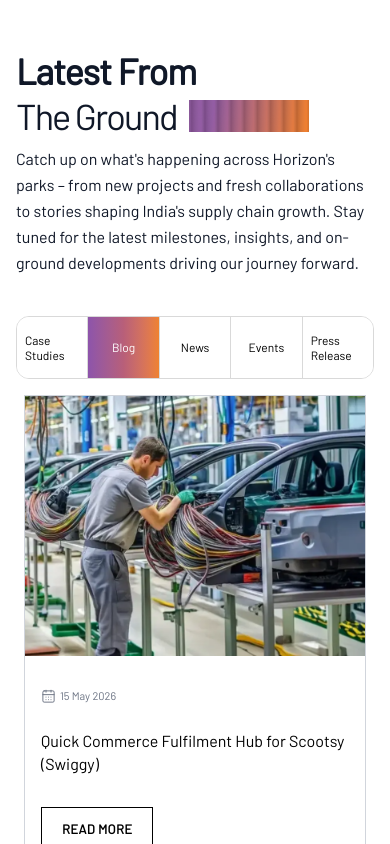
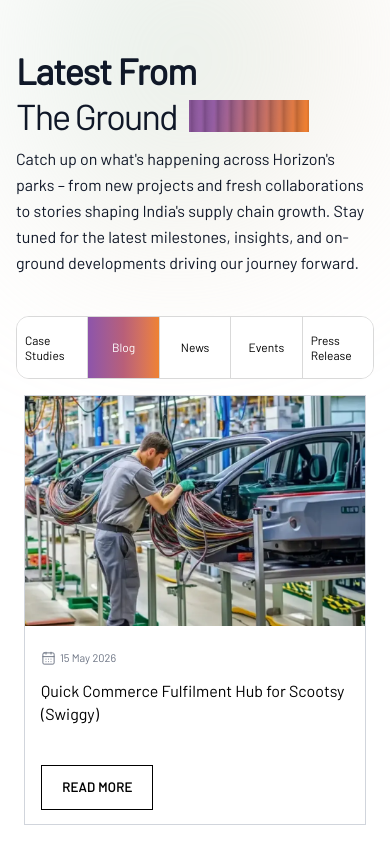
Before and after one commit to ShaikhShehbazK/parashift-frontend-assignment, a React (Vite) app: page / in a window 390 px wide. Shown: the top 844 px of the page. Built offline with nearby package versions, Linux system fonts and the light colour scheme.

Commit message:
Added animation on category changed

```diff
--- a/src/components/latestFromGround/BlogCard.jsx
+++ b/src/components/latestFromGround/BlogCard.jsx
@@ -2,20 +2,20 @@ import { CalendarDays, ArrowRight } from "lucide-react";
 
 const BlogCard = ({ image, title, date }) => {
   return (
-    <div className="group border border-gray-300 bg-white overflow-hidden cursor-pointer h-[480px] lg:h-[550px] sm:h-[500px]">
+    <div className="group border border-gray-300 bg-white overflow-hidden cursor-pointer h-[430px] lg:h-[500px] sm:h-[450px]">
       {/* Image */}
       <div className="overflow-hidden">
         <img
           src={image}
           alt={title}
-          className="w-full h-[260px] object-cover transition-transform duration-500"
+          className="w-full h-[230px] object-cover transition-transform duration-500"
         />
       </div>
 
       {/* Content */}
-      <div className="relative px-4 lg:px-8 py-8 h-[290px] flex flex-col">
+      <div className="relative px-4 lg:px-6 py-6 h-[290px] flex flex-col">
         {/* Date */}
-        <div className="flex items-center gap-1 lg:gap-2 text-gray-500 text-[11px] lg:text-lg sm:text-base mb-6">
+        <div className="flex items-center gap-1 lg:gap-2 text-gray-500 text-[11px] lg:text-lg sm:text-base mb-3">
           {/* <CalendarDays size={15 lg:22} strokeWidth={1.5} /> */}
           <CalendarDays className="w-[15px] h-[15px] lg:w-[22px] lg:h-[22px]" strokeWidth={1.5} />
           <span className="font-medium lg:tracking-tight">{date}</span>
@@ -46,8 +46,10 @@ const BlogCard = ({ image, title, date }) => {
 
   <button
     className="
-      mt-8
-      lg:mt-10
+      mt-6
+      max-[766px]:mt-10
+      md:mt-8
+      lg:mt-8
 
       flex
       items-center
@@ -56,15 +58,18 @@ const BlogCard = ({ image, title, date }) => {
       border
       lg:border-2
       border-black
-
       px-5
       py-3
+      sm:px-9
+      sm:py-4
+      md:px-9
+      md:py-4
 
       lg:px-5
       lg:py-3
 
       text-[13px]
-      sm:text-sm
+      sm:text-[15px]
       lg:text-[17px]
 
       font-semibold
--- a/src/components/latestFromGround/CarouselButton.jsx
+++ /dev/null
@@ -1,11 +0,0 @@
-import React from 'react'
-
-const CarouselButton = () => {
-  return (
-    <div>
-
-    </div>
-  )
-}
-
-export default CarouselButton
--- a/src/components/latestFromGround/CarouselControls.jsx
+++ b/src/components/latestFromGround/CarouselControls.jsx
@@ -15,7 +15,7 @@ const CarouselControl = ({
         className="
           w-13 h-13
           sm:w-16 sm:h-16
-          lg:w-23 lg:h-23
+          lg:w-20 lg:h-20
           border border-[#D6D6D6]
           flex items-center justify-center
           bg-white
@@ -38,7 +38,7 @@ const CarouselControl = ({
         className="
           w-13 h-13
           sm:w-16 sm:h-16
-          lg:w-23 lg:h-23
+          lg:w-20 lg:h-20
           border border-[#D6D6D6]
           flex items-center justify-center
           bg-white
--- a/src/components/latestFromGround/EmblaCarousel.jsx
+++ b/src/components/latestFromGround/EmblaCarousel.jsx
@@ -9,6 +9,7 @@ const EmblaCarousel = ({ blogs }) => {
     loop: false,
     align: "start",
     dragFree: false,
+    duration: 13,
   });
 
   const [canScrollPrev, setCanScrollPrev] = useState(false);
@@ -46,8 +47,8 @@ const EmblaCarousel = ({ blogs }) => {
   return (
     <div className="relative">
       {/* Carousel */}
-      <div className="overflow-hidden" ref={emblaRef}>
-        <div className="flex xl:mt-3 sm:mt-0 mt-0">
+      <div className="overflow-hidden touch-pan-x" ref={emblaRef}>
+        <div className="flex xl:mt-3 sm:mt-0 mt-0 select-none">
           {blogs.map((blog) => (
             <div
               key={blog.id}
--- a/src/components/latestFromGround/LatestFromGround.jsx
+++ b/src/components/latestFromGround/LatestFromGround.jsx
@@ -1,29 +1,77 @@
 import { useState } from "react";
+import { AnimatePresence, motion } from "framer-motion";
 import CategoryTabs from "./CategoryTabs";
 import blogs from "../../data/blogs";
 import SectionHeader from "./SectionHeader";
 import EmblaCarousel from "./EmblaCarousel";
 
+const FADE_DURATION = 0.4;
+
 const LatestFromGround = () => {
   const [activeTab, setActiveTab] = useState("Blog");
+  const [displayedTab, setDisplayedTab] = useState("Blog");
+  const [showContent, setShowContent] = useState(true);
+  const [pendingTab, setPendingTab] = useState(null);
 
-  const filteredBlogs = blogs.filter((blog) => blog.category === activeTab);
+  const filteredBlogs = blogs.filter((blog) => blog.category === displayedTab);
+
+  const handleTabChange = (tab) => {
+    setActiveTab(tab);
+
+    if (tab === displayedTab && showContent) return;
+
+    setPendingTab(tab);
+
+    if (showContent) {
+      setShowContent(false);
+    }
+  };
+
+  const handleExitComplete = () => {
+    if (!pendingTab) return;
+
+    setDisplayedTab(pendingTab);
+    setPendingTab(null);
+    setShowContent(true);
+  };
 
   return (
-    <section className="max-w-[1645px] mx-auto px-4 sm:px-6 md:px-10 lg:px-16 xl:px-20 py-12 lg:py-16">
+    <section className="relative w-full overflow-hidden py-12 lg:py-16">
+      <div
+        aria-hidden="true"
+        className="pointer-events-none absolute -top-28 right-0 h-[380px] w-[min(90vw,760px)] blur-[100px] sm:-top-32 sm:h-[440px] lg:-top-36 lg:h-[520px] lg:w-[820px] xl:-top-40 xl:h-[580px]"
+        style={{
+          background:
+            "radial-gradient(ellipse at 32% 42%, rgba(167, 226, 217, 0.55) 0%, rgba(232, 210, 190, 0.38) 46%, rgba(255, 244, 235, 0.18) 72%, transparent 82%)",
+        }}
+      />
+      <div className="relative z-10 mx-auto max-w-[1645px] px-4 sm:px-6 md:px-10 lg:px-16 xl:px-20">
       <SectionHeader />
       {/* Category Tabs */}
-      <CategoryTabs activeTab={activeTab} setActiveTab={setActiveTab} />
+      <CategoryTabs activeTab={activeTab} setActiveTab={handleTabChange} />
 
       {/* Embla Carousel */}
       <div className="mt-4 min-[1300px]:mt-10">
+        <AnimatePresence mode="wait" initial={false} onExitComplete={handleExitComplete}>
+          {showContent && (
+            <motion.div
+              key={displayedTab}
+              initial={{ opacity: 0 }}
+              animate={{ opacity: 1 }}
+              exit={{ opacity: 0 }}
+              transition={{ duration: FADE_DURATION, ease: "easeInOut" }}
+            >
               {filteredBlogs.length > 0 ? (
-          <EmblaCarousel key={activeTab} blogs={filteredBlogs} />
+                <EmblaCarousel blogs={filteredBlogs} />
               ) : (
                 <div className="py-20 text-center text-gray-500 text-lg">
                   No posts available.
                 </div>
               )}
+            </motion.div>
+          )}
+        </AnimatePresence>
+      </div>
       </div>
     </section>
   );
--- a/src/components/latestFromGround/SectionHeader.jsx
+++ b/src/components/latestFromGround/SectionHeader.jsx
@@ -5,17 +5,17 @@ const SectionHeader = () => {  return (
     <div className="grid grid-cols-1 gap-2 md:gap-8 min-[1000px]:flex min-[1000px]:flex-row min-[1000px]:items-center min-[1000px]:gap-12 xl:gap-20">
       {/* Left: Heading */}
       <div className="shrink-0">
-        <p className="text-4xl sm:text-4xl md:text-5xl lg:text-6xl xl:text-7xl font-semibold leading-tight tracking-tight text-gray-900 mb-2 sm:mb-2 md:mb-0 xl:mb-0">
+        <p className="text-4xl sm:text-4xl md:text-5xl lg:text-6xl xl:text-6xl font-semibold leading-tight tracking-tight text-gray-900 mb-2 sm:mb-2 md:mb-0 xl:mb-0">
           Latest From
         </p>
 
         <div className="flex flex-wrap items-center gap-2 sm:gap-3 lg:gap-4 -mt-2">
-          <p className="text-4xl sm:text-4xl md:text-5xl lg:text-6xl xl:text-7xl font-normal leading-tight tracking-tighter text-gray-900">
+          <p className="text-4xl sm:text-4xl md:text-5xl lg:text-6xl xl:text-6xl font-normal leading-tight tracking-tighter text-gray-900">
             The Ground
           </p>
 
           {/* Striped gradient bar */}
-          <div className="relative overflow-hidden shrink-0 w-[120px] sm:w-[110px] md:w-[140px] lg:w-[200px] xl:w-60 h-8 sm:h-9 md:h-11 lg:h-16 xl:h-[66px] m-1 xl:ml-3">
+          <div className="relative overflow-hidden shrink-0 w-[120px] sm:w-[110px] md:w-[140px] lg:w-50 xl:w-52 h-8 sm:h-9 md:h-11 lg:h-16 xl:h-15 m-1 xl:ml-3">
             <img
               src={FadedBar}
               alt=""
--- a/src/data/blogs.js
+++ b/src/data/blogs.js
@@ -16,21 +16,21 @@ const blogs = [
   },
   {
     id: 2,
-    title: "Strengthening India's Global Supply Chain Infrastructure",
+    title: "Re-Engineering to Deliver an Enhanced Distribution Center for Rhenus Logistics",
     date: "12 May 2026",
     image: Engineering,
     category: "Case Studies",
   },
   {
     id: 3,
-    title: "New Residential Facilities Open at Horizon Park",
+    title: "Built-to-Suit Manufacturing Facility for a Global Commercial Vehicle Component Leader",
     date: "7 May 2026",
     image: AUTOMOTIVE,
     category: "Case Studies",
   },
    {
     id: 4,
-    title: "Quick Commerce Fulfilment Hub for Scootsy (Swiggy)",
+    title: "Fully Customised Factory For A Global Automotive Components Leader",
     date: "15 May 2026",
     image: AUTOMOTIVEC,
     category: "Case Studies",
```
Lines whose indentation alone changed are shown as unchanged.
